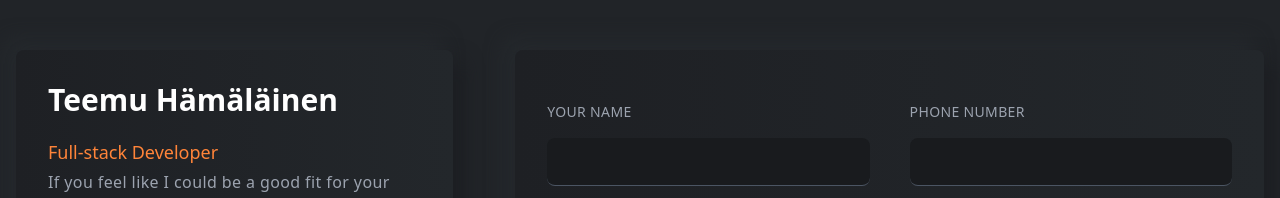
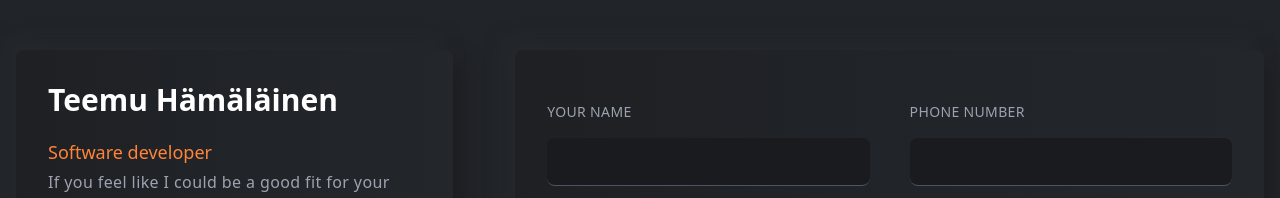
Before and after one commit to temevh/reactCV, a React (Create React App) app: page / in a window 1280 px wide. Shown: the part 5860-6058 px from the top of the page. Built offline with nearby package versions, Linux system fonts and the light colour scheme.

Commit message:
fixed contact section 'title

```diff
--- a/src/components/Contact/ContactLeft.jsx
+++ b/src/components/Contact/ContactLeft.jsx
@@ -6,7 +6,7 @@ const ContactLeft = () => {
       <div className="flex flex-col gap-1">
         <h3 className="text-3xl font-bold text-white">Teemu Hämäläinen</h3>
         <p className="text-lg font-normal text-designColor pt-4">
-          Full-stack Developer
+          Software developer
         </p>
         <p className="text-base text-gray-400 tracking-wide pb-7">
           If you feel like I could be a good fit for your team or you would like
@@ -24,7 +24,3 @@ const ContactLeft = () => {
 };
 
 export default ContactLeft;
-
-const iconStyle = {
-  color: "#ff8439",
-};
--- a/src/components/data/Data.jsx
+++ b/src/components/data/Data.jsx
@@ -47,7 +47,6 @@ export const navLinksdata = [
   },
 ];
 
-// Features Data
 export const featuresData = [
   {
     id: 1,
```
